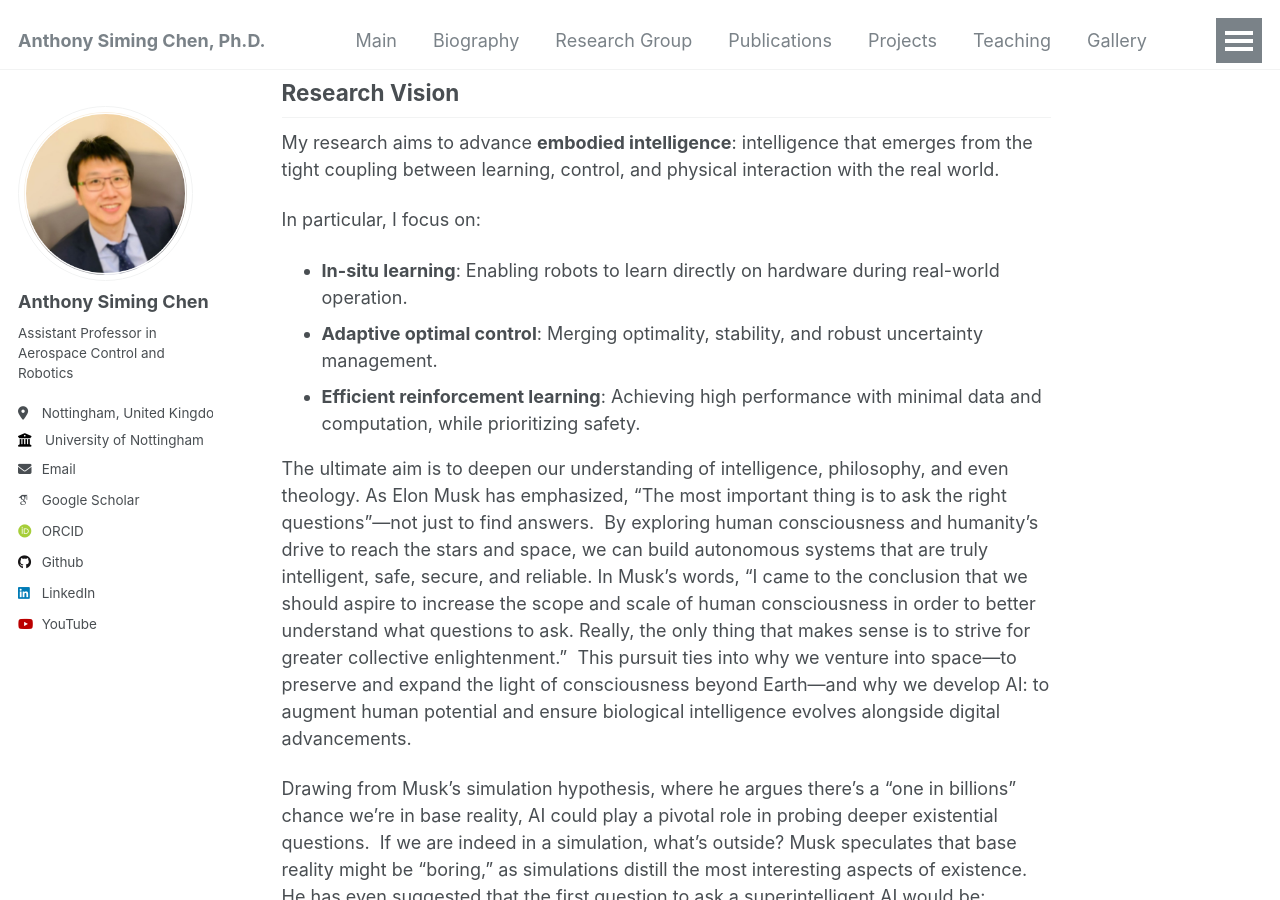
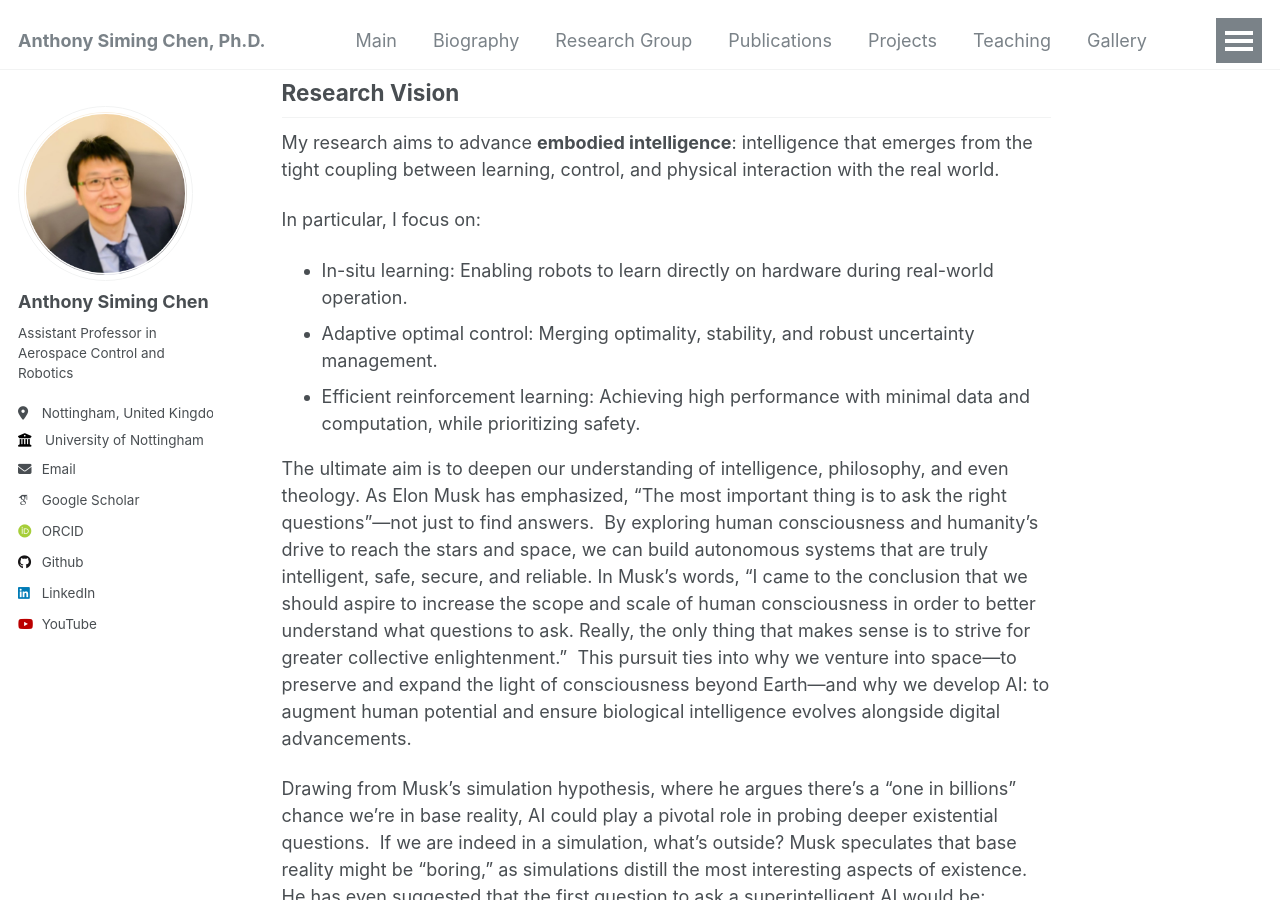
Before and after one commit to Anthony-S-Chen/Anthony-S-Chen.github.io, a Jekyll site: the page built from _pages/Opening.md, in a window 1280 px wide and 900 px high, scrolled down 2005 px. Built offline with Jekyll 4.4.1, drawn with Linux system fonts in a browser that asks for light colours; some web fonts are replaced.

```diff
--- a/_pages/Opening.md
+++ b/_pages/Opening.md
@@ -67,9 +67,9 @@ My research aims to advance **embodied intelligence**: intelligence that emerges
 
 In particular, I focus on:
 
-- **In-situ learning**: Enabling robots to learn directly on hardware during real-world operation.
-- **Adaptive optimal control**: Merging optimality, stability, and robust uncertainty management.
-- **Efficient reinforcement learning**: Achieving high performance with minimal data and computation, while prioritizing safety.
+- In-situ learning: Enabling robots to learn directly on hardware during real-world operation.
+- Adaptive optimal control: Merging optimality, stability, and robust uncertainty management.
+- Efficient reinforcement learning: Achieving high performance with minimal data and computation, while prioritizing safety.
 
 The ultimate aim is to deepen our understanding of intelligence, philosophy, and even theology. As Elon Musk has emphasized, “The most important thing is to ask the right questions”—not just to find answers.  By exploring human consciousness and humanity’s drive to reach the stars and space, we can build autonomous systems that are truly intelligent, safe, secure, and reliable. In Musk’s words, “I came to the conclusion that we should aspire to increase the scope and scale of human consciousness in order to better understand what questions to ask. Really, the only thing that makes sense is to strive for greater collective enlightenment.”  This pursuit ties into why we venture into space—to preserve and expand the light of consciousness beyond Earth—and why we develop AI: to augment human potential and ensure biological intelligence evolves alongside digital advancements.
 
```
